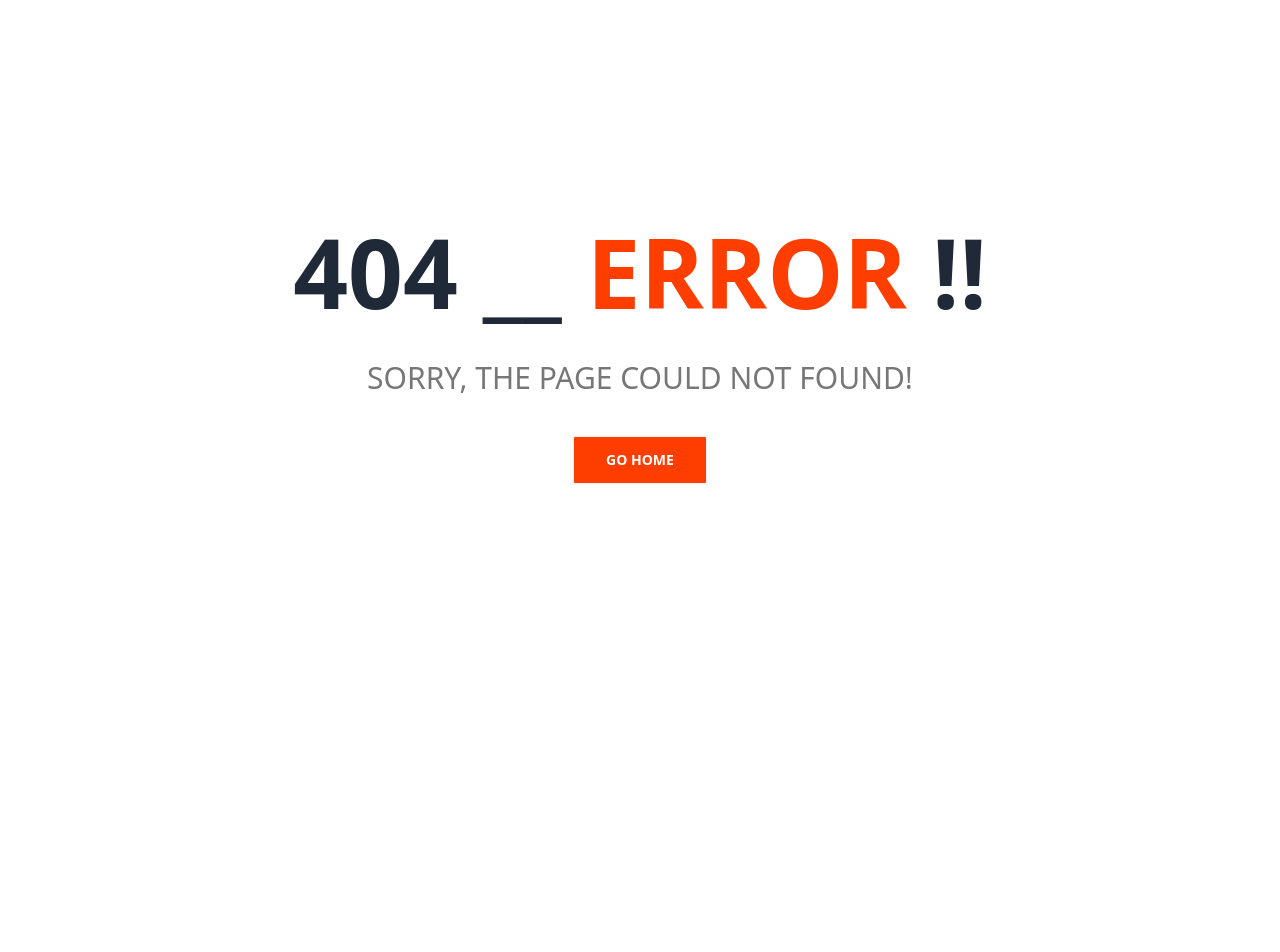
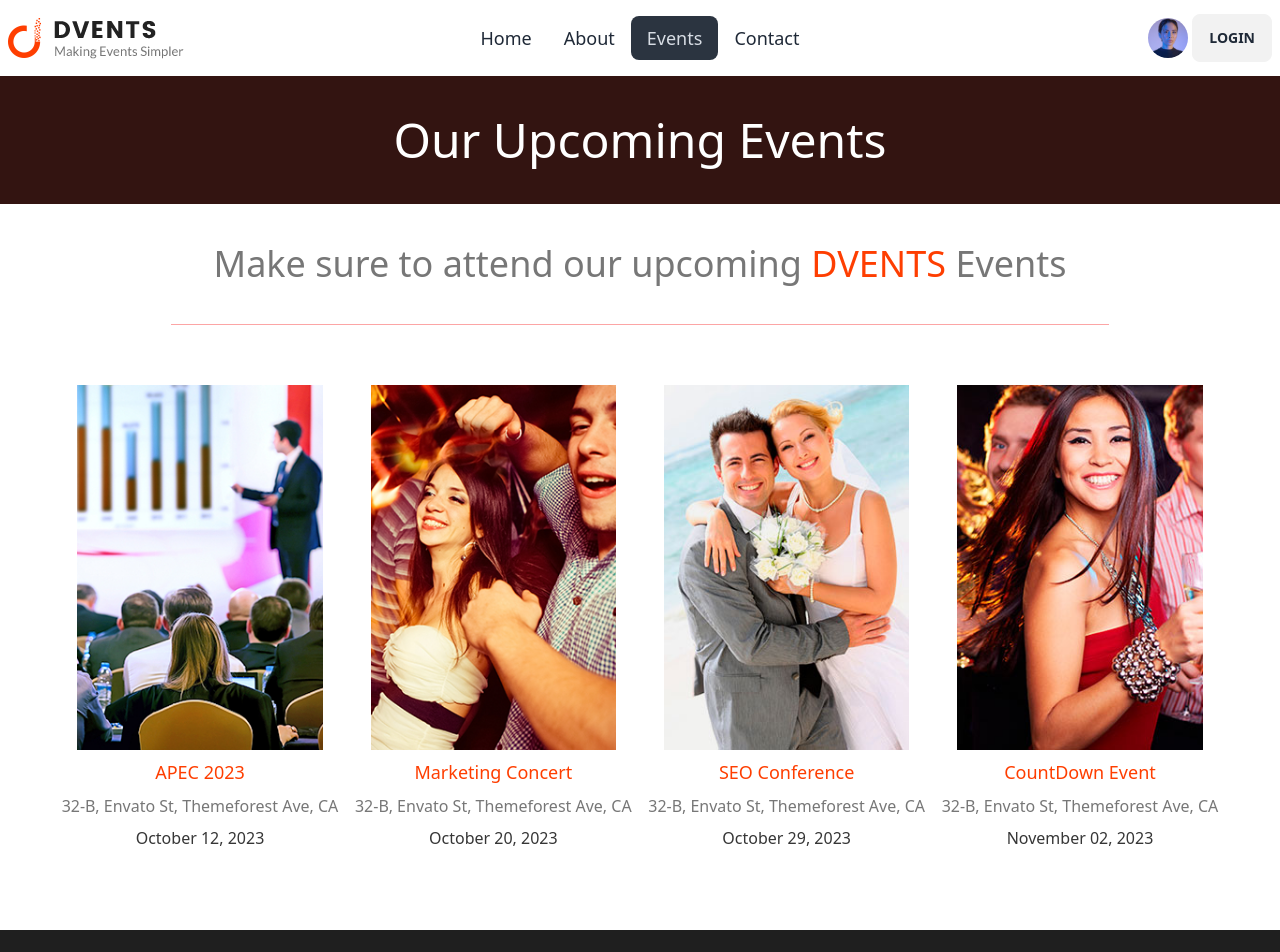
Before and after one commit to Saifulkhandaker/sports-event, a React (Vite) app: page /news in a window 1280 px wide. Before the commit this address had no page. Shown: the top 952 px of the page. Before the commit the page ends 800 px from the top, so only its background shows below. Built offline with nearby package versions, Linux system fonts and the light colour scheme.

Commit message:
event page added

```diff
--- a/src/Components/Navber.jsx
+++ b/src/Components/Navber.jsx
@@ -7,7 +7,9 @@ const Navber = () => {
     const navlinks = <>
      <li className="text-lg font-medium"> <NavLink to="/">Home</NavLink></li>
      <li className="text-lg font-medium"> <NavLink to="/about">About</NavLink></li>
+     <li className="text-lg font-medium"> <NavLink to="/news">Events</NavLink></li>
      <li className="text-lg font-medium"> <NavLink to="/contact">Contact</NavLink></li>
+
 
     </>
 
--- /dev/null
+++ b/src/Components/UpcomingEvents.jsx
@@ -0,0 +1,43 @@
+import image1 from "../assets/Images/1.jpg"
+import image2 from "../assets/Images/2.jpg"
+import image3 from "../assets/Images/Anniversery Event.jpg"
+import image4 from "../assets/Images/Birthday party events.jpg"
+
+const UpcomingEvents = () => {
+    return (
+        <div className="items-center w-11/12 mx-auto mt-10 mb-10">
+            <hr className="border-t-1 mt-4 border-red-300 w-[80%] mx-auto mb-10" />
+
+            <div className="grid grid-cols-2 md:grid-cols-4">
+                <div className="text-center items-center space-y-2">
+                    <img className="px-6 pt-5" src={image1} alt="" />
+                    <h3 className="text-lg font-medium text-[#FE3E01]">APEC 2023</h3>
+                    <p className="font-medium text-[#777777]">32-B, Envato St, Themeforest Ave, CA</p>
+                    <p className="text-[#363636] font-medium">October 12, 2023</p>
+                </div>
+                <div className="text-center items-center space-y-2">
+                    <img className="px-6 pt-5" src={image2} alt="" />
+                    <h3 className="text-lg font-medium text-[#FE3E01]">Marketing Concert</h3>
+                    <p className="font-medium text-[#777777]">32-B, Envato St, Themeforest Ave, CA</p>
+                    <p className="text-[#363636] font-medium">October 20, 2023</p>
+                </div>
+                <div className="text-center items-center space-y-2">
+                    <img className="px-6 pt-5" src={image3} alt="" />
+                    <h3 className="text-lg font-medium text-[#FE3E01]">SEO Conference</h3>
+                    <p className="font-medium text-[#777777]">32-B, Envato St, Themeforest Ave, CA</p>
+                    <p className="text-[#363636] font-medium">October 29, 2023</p>
+                </div>
+                <div className="text-center items-center space-y-2">
+                    <img className="px-6 pt-5" src={image4} alt="" />
+                    <h3 className="text-lg font-medium text-[#FE3E01]">CountDown Event</h3>
+                    <p className="font-medium text-[#777777]">32-B, Envato St, Themeforest Ave, CA</p>
+                    <p className="text-[#363636] font-medium">November 02, 2023</p>
+                </div>
+
+            </div>
+        </div>
+
+    );
+};
+
+export default UpcomingEvents;
--- /dev/null
+++ b/src/Pages/News/News.jsx
@@ -0,0 +1,20 @@
+import UpcomingEvents from "../../Components/UpcomingEvents";
+
+
+const News = () => {
+    return (
+        <div>
+             <div className="bg-[#331411] text-white text-center items-center">
+                <h1 className="text-5xl font-medium  py-10">Our Upcoming Events</h1>
+            </div>
+            <div>
+                <h1 className="text-2xl lg:text-4xl font-medium text-[#777777] text-center mt-10">Make sure to attend our upcoming <span className="text-[#FE3E01]">DVENTS</span> Events</h1>
+            </div>
+            <UpcomingEvents></UpcomingEvents>
+
+
+        </div>
+    );
+};
+
+export default News;
--- a/src/Router/Route.jsx
+++ b/src/Router/Route.jsx
@@ -5,6 +5,7 @@ import AboutUs from "../Pages/About Us/AboutUs";
 import ErrorPage from "../Pages/ErrorPage";
 import SingleEvent from "../Components/SingleEvent";
 import Contact from "../Pages/Contact/Contact";
+import News from "../Pages/News/News";
 
 
 const myCreatedRoute = createBrowserRouter([
@@ -27,6 +28,10 @@ const myCreatedRoute = createBrowserRouter([
                 element:<Contact></Contact>
             },
             {
+                path: "/news",
+                element: <News></News>
+            },
+            {
                 path: "/events/:id",
                 element: <SingleEvent></SingleEvent>,
                 loader: () => fetch('event.json')
```
Also changed, not shown: src/assets/Images/1.jpg (added), src/assets/Images/2.jpg (added).
